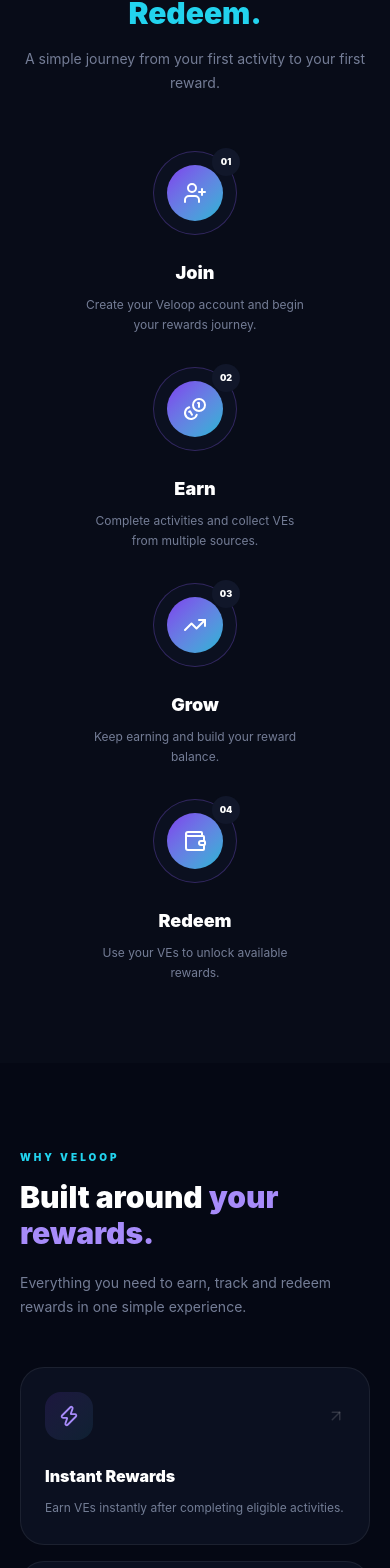
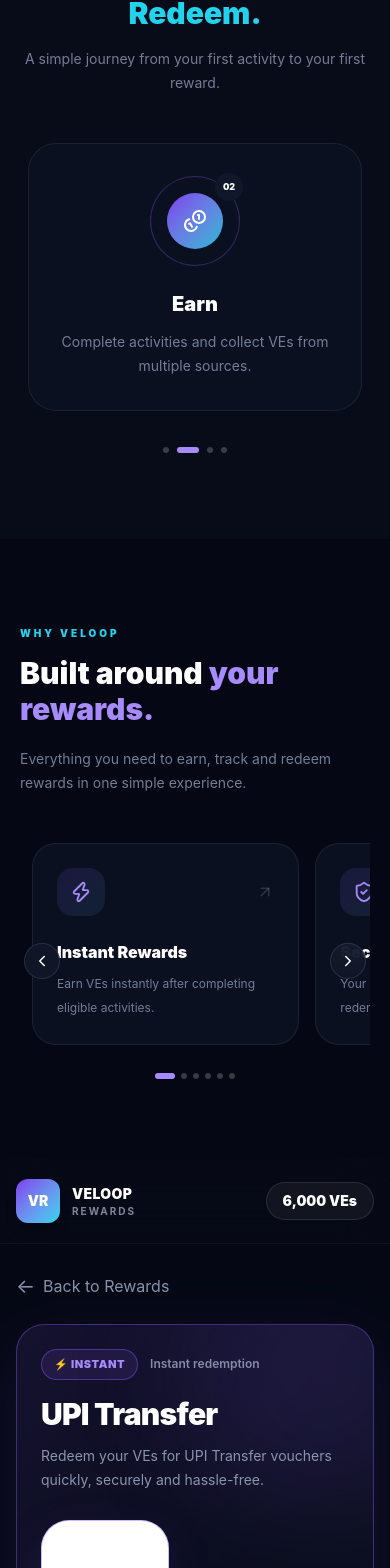
Before and after one commit to Sumit9328/veloop-pay, a React (Vite) app: page / in a window 390 px wide. Shown: the part 3131-4699 px from the top of the page. Built offline with nearby package versions, Linux system fonts and the light colour scheme.

Commit message:
finalsubmit

```diff
--- a/package.json
+++ b/package.json
@@ -16,6 +16,7 @@
     "react": "^19.2.8",
     "react-dom": "^19.2.8",
     "react-icons": "^5.7.0",
+    "swiper": "^14.2.0",
     "tailwindcss": "^4.3.3"
   },
   "devDependencies": {
--- a/src/components/RewardJourney.jsx
+++ b/src/components/RewardJourney.jsx
@@ -1,13 +1,13 @@
 import React from "react";
-import {
-  UserPlus,
-  Coins,
-  TrendingUp,
-  Wallet,
-} from "lucide-react";
+import { UserPlus, Coins, TrendingUp, Wallet } from "lucide-react";
+
+import { Swiper, SwiperSlide } from "swiper/react";
+import { Autoplay, Pagination } from "swiper/modules";
+
+import "swiper/css";
+import "swiper/css/pagination";
 
 const RewardJourney = () => {
-
   const steps = [
     {
       number: "01",
@@ -40,47 +40,84 @@
       id="how-it-works"
       className="relative overflow-hidden bg-[#080c18] py-20 sm:py-24"
     >
-
       <div className="mx-auto max-w-[1200px] px-5 sm:px-7 lg:px-8">
-
+        {/* Heading */}
         <div className="mx-auto max-w-[700px] text-center">
-
           <span className="text-[10px] font-black tracking-[3px] text-[#8b5cf6]">
             HOW IT WORKS
           </span>
 
           <h2 className="mt-3 text-3xl font-black sm:text-5xl">
-            Join. Earn. Grow.{" "}
-            <span className="text-[#22d3ee]">
-              Redeem.
-            </span>
+            Join. Earn. Grow. <span className="text-[#22d3ee]">Redeem.</span>
           </h2>
 
           <p className="mt-4 text-sm leading-6 text-[#747d96] sm:text-base">
             A simple journey from your first activity to your first reward.
           </p>
-
         </div>
 
+        {/* ================= MOBILE SWIPER ================= */}
+        <div className="mt-12 md:hidden">
+          <Swiper
+            modules={[Autoplay, Pagination]}
+            slidesPerView={1}
+            spaceBetween={20}
+            loop={true}
+            speed={700}
+            autoplay={{
+              delay: 2500,
+              disableOnInteraction: false,
+              pauseOnMouseEnter: false,
+            }}
+            pagination={{
+              clickable: true,
+            }}
+            className="reward-swiper !pb-12"
+          >
+            {steps.map((step) => {
+              const Icon = step.icon;
 
-        <div className="relative mt-14 grid gap-8 md:grid-cols-4">
+              return (
+                <SwiperSlide key={step.number}>
+                  <div className="px-2">
+                    <div className="group rounded-[28px] border border-white/[.07] bg-[#0b1020] px-6 py-8 text-center">
+                      {/* Icon */}
+                      <div className="relative mx-auto grid h-[90px] w-[90px] place-items-center rounded-full border border-[#8b5cf6]/30 bg-[#0b1020]">
+                        <div className="grid h-14 w-14 place-items-center rounded-full bg-gradient-to-br from-[#7c3aed] to-[#06b6d4]">
+                          <Icon size={24} />
+                        </div>
 
+                        {/* Number */}
+                        <span className="absolute -right-1 -top-1 grid h-7 w-7 place-items-center rounded-full bg-[#11172a] text-[9px] font-black">
+                          {step.number}
+                        </span>
+                      </div>
+
+                      <h3 className="mt-6 text-xl font-black">{step.title}</h3>
+
+                      <p className="mx-auto mt-3 max-w-[280px] text-sm leading-6 text-[#747d96]">
+                        {step.text}
+                      </p>
+                    </div>
+                  </div>
+                </SwiperSlide>
+              );
+            })}
+          </Swiper>
+        </div>
+
+        {/* ================= DESKTOP ================= */}
+        <div className="relative mt-14 hidden gap-8 md:grid md:grid-cols-4">
           {/* Desktop Connector */}
-
-          <div className="absolute left-[12%] right-[12%] top-[42px] hidden h-px bg-gradient-to-r from-[#7c3aed] via-[#8b5cf6] to-[#22d3ee] md:block" />
+          <div className="absolute left-[12%] right-[12%] top-[42px] h-px bg-gradient-to-r from-[#7c3aed] via-[#8b5cf6] to-[#22d3ee]" />
 
           {steps.map((step) => {
-
             const Icon = step.icon;
 
             return (
-              <div
-                key={step.number}
-                className="group relative text-center"
-              >
-
+              <div key={step.number} className="group relative text-center">
+                {/* Icon */}
                 <div className="relative mx-auto grid h-[84px] w-[84px] place-items-center rounded-full border border-[#8b5cf6]/30 bg-[#0b1020] transition duration-500 group-hover:scale-110 group-hover:border-[#22d3ee]/50">
-
                   <div className="grid h-14 w-14 place-items-center rounded-full bg-gradient-to-br from-[#7c3aed] to-[#06b6d4]">
                     <Icon size={24} />
                   </div>
@@ -88,24 +125,39 @@
                   <span className="absolute -right-1 -top-1 grid h-7 w-7 place-items-center rounded-full bg-[#11172a] text-[9px] font-black">
                     {step.number}
                   </span>
-
                 </div>
 
-                <h3 className="mt-6 text-lg font-black">
-                  {step.title}
-                </h3>
+                <h3 className="mt-6 text-lg font-black">{step.title}</h3>
 
                 <p className="mx-auto mt-2 max-w-[220px] text-xs leading-5 text-[#747d96]">
                   {step.text}
                 </p>
-
               </div>
             );
           })}
+        </div>
+      </div>
 
-        </div>
+      {/* Swiper Pagination Styling */}
+      <style jsx global>{`
+        .reward-swiper .swiper-pagination {
+          bottom: 0;
+        }
 
-      </div>
+        .reward-swiper .swiper-pagination-bullet {
+          width: 6px;
+          height: 6px;
+          background: rgba(255, 255, 255, 0.2);
+          opacity: 1;
+          transition: all 0.3s ease;
+        }
+
+        .reward-swiper .swiper-pagination-bullet-active {
+          width: 22px;
+          border-radius: 999px;
+          background: #a78bfa;
+        }
+      `}</style>
     </section>
   );
 };
--- a/src/components/WhyVeloop.jsx
+++ b/src/components/WhyVeloop.jsx
@@ -1,4 +1,4 @@
-import React from "react";
+import React, { useRef } from "react";
 import {
   Zap,
   ShieldCheck,
@@ -7,9 +7,12 @@
   Smartphone,
   BadgeCheck,
   ArrowUpRight,
+  ChevronLeft,
+  ChevronRight,
 } from "lucide-react";
 
 const WhyVeloop = () => {
+  const sliderRef = useRef(null);
 
   const features = [
     {
@@ -44,18 +47,28 @@
     },
   ];
 
+  const slide = (direction) => {
+    if (!sliderRef.current) return;
+
+    const cardWidth = sliderRef.current.clientWidth * 0.82;
+
+    sliderRef.current.scrollBy({
+      left: direction * cardWidth,
+      behavior: "smooth",
+    });
+  };
+
   return (
     <section
       id="why-veloop"
       className="bg-[#050814] py-20 sm:py-24"
     >
-
       <div className="mx-auto max-w-[1200px] px-5 sm:px-7 lg:px-8">
 
+        {/* Heading */}
         <div className="flex flex-col justify-between gap-5 sm:flex-row sm:items-end">
 
           <div>
-
             <span className="text-[10px] font-black tracking-[3px] text-[#22d3ee]">
               WHY VELOOP
             </span>
@@ -66,7 +79,6 @@
                 your rewards.
               </span>
             </h2>
-
           </div>
 
           <p className="max-w-[420px] text-sm leading-6 text-[#747d96]">
@@ -76,11 +88,86 @@
 
         </div>
 
+        {/* ================= MOBILE SLIDER ================= */}
+        <div className="relative mt-12 sm:hidden">
 
-        <div className="mt-12 grid gap-4 sm:grid-cols-2 lg:grid-cols-3">
+          {/* Left Button */}
+          <button
+            onClick={() => slide(-1)}
+            className="absolute left-1 top-1/2 z-10 grid h-9 w-9 -translate-y-1/2 place-items-center rounded-full border border-white/10 bg-[#11172a]/90 text-white backdrop-blur-md"
+          >
+            <ChevronLeft size={18} />
+          </button>
+
+          {/* Slider */}
+          <div
+            ref={sliderRef}
+            className="flex gap-4 overflow-x-auto scroll-smooth snap-x snap-mandatory px-3 pb-3 [scrollbar-width:none] [&::-webkit-scrollbar]:hidden"
+          >
+            {features.map((feature) => {
+              const Icon = feature.icon;
+
+              return (
+                <div
+                  key={feature.title}
+                  className="group min-w-[82%] snap-center rounded-[24px] border border-white/[.07] bg-[#0b1020] p-6 transition duration-500 active:scale-[0.98]"
+                >
+                  <div className="flex items-center justify-between">
+
+                    <div className="grid h-12 w-12 place-items-center rounded-2xl bg-gradient-to-br from-[#7c3aed]/15 to-[#06b6d4]/10">
+                      <Icon
+                        size={22}
+                        className="text-[#a78bfa]"
+                      />
+                    </div>
+
+                    <ArrowUpRight
+                      size={18}
+                      className="text-white/15"
+                    />
+
+                  </div>
+
+                  <h3 className="mt-6 text-base font-black">
+                    {feature.title}
+                  </h3>
+
+                  <p className="mt-2 text-xs leading-6 text-[#737d95]">
+                    {feature.text}
+                  </p>
+                </div>
+              );
+            })}
+          </div>
+
+          {/* Right Button */}
+          <button
+            onClick={() => slide(1)}
+            className="absolute right-1 top-1/2 z-10 grid h-9 w-9 -translate-y-1/2 place-items-center rounded-full border border-white/10 bg-[#11172a]/90 text-white backdrop-blur-md"
+          >
+            <ChevronRight size={18} />
+          </button>
+
+          {/* Dots */}
+          <div className="mt-4 flex justify-center gap-1.5">
+            {features.map((feature, index) => (
+              <div
+                key={feature.title}
+                className={`h-1.5 rounded-full ${
+                  index === 0
+                    ? "w-5 bg-[#a78bfa]"
+                    : "w-1.5 bg-white/20"
+                }`}
+              />
+            ))}
+          </div>
+
+        </div>
+
+        {/* ================= DESKTOP GRID ================= */}
+        <div className="mt-12 hidden gap-4 sm:grid sm:grid-cols-2 lg:grid-cols-3">
 
           {features.map((feature) => {
-
             const Icon = feature.icon;
 
             return (
@@ -118,6 +205,7 @@
           })}
 
         </div>
+
       </div>
     </section>
   );
```
Also changed, not shown: 1 other file (tests, documents, lock files or other folders).
